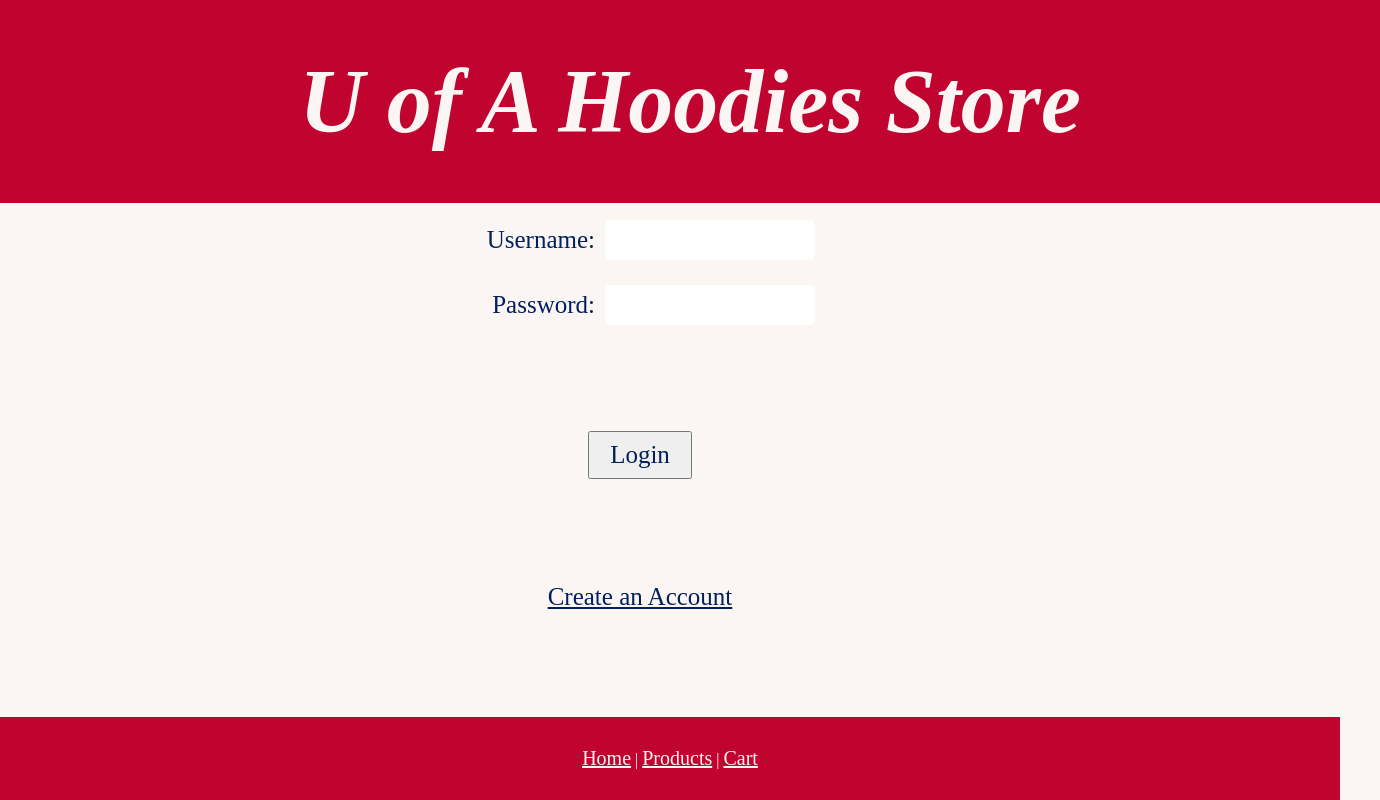
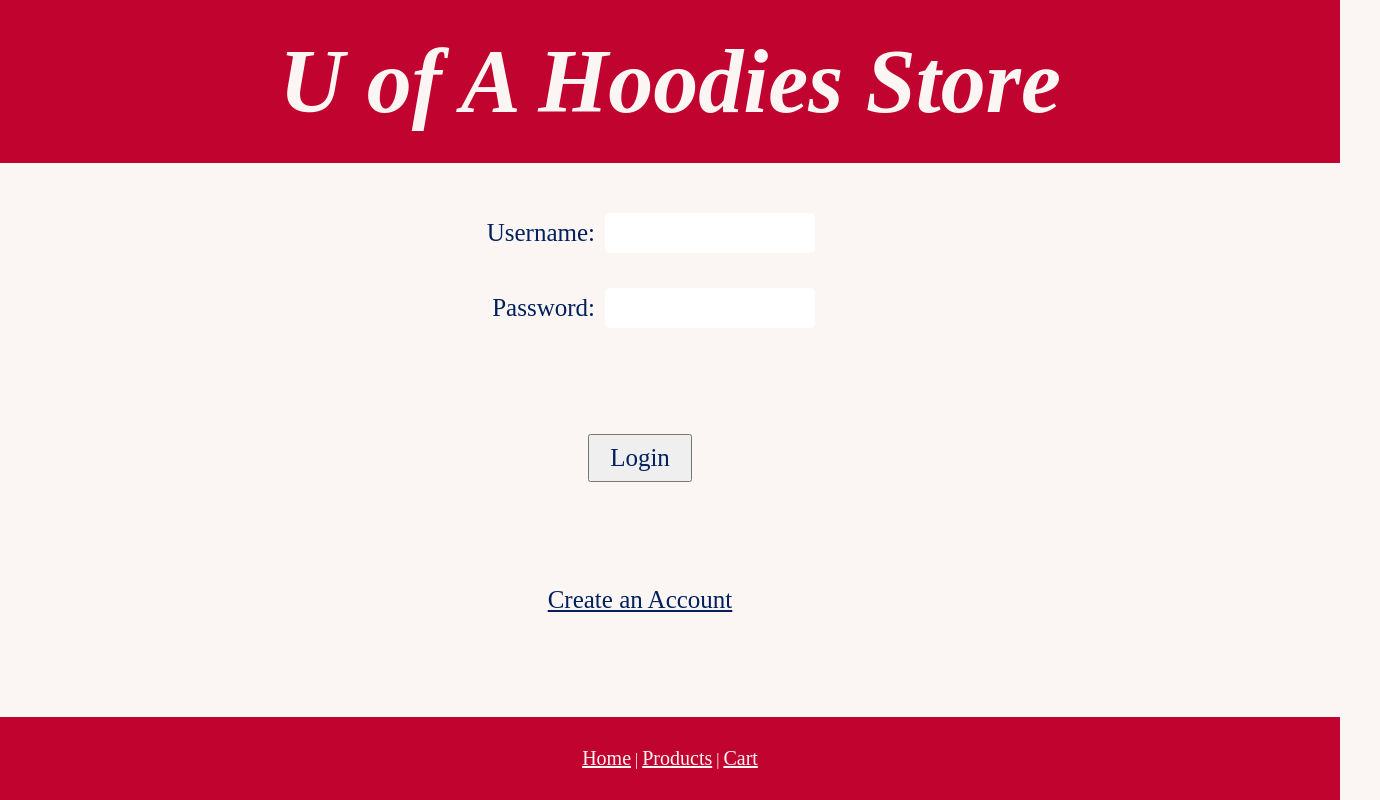
Before and after one commit to rubygilliland/cs337-final-project, a website: page public_html/login.html in a window 1280 px wide. Shown: the whole page, 1380 px wide, since content can reach past the window. Drawn offline with Linux system fonts and the light colour scheme.

Commit message:
small style

```diff
--- a/public_html/style.css
+++ b/public_html/style.css
@@ -16,7 +16,7 @@ h1 {
     font-style: italic;
     color: #fbf6f3;
     width: 100%;
-    padding: 50px;
+    padding: 30px;
     top: 0;
     left: 0;
     margin: 0;
@@ -74,6 +74,7 @@ label {
     margin-bottom: 10px;
     font-size: 25px;
     color: #01205c;
+    margin-top: 10px;
 }
 
 #createAccount {
@@ -88,9 +89,10 @@ label {
     display: flex;
     flex-direction: column;
     align-items: center;
-    justify-content: center;
-    height: calc(100vh - 350px);
+    justify-content: flex-start;
     font-size: 25px;
+    padding-top: 40px;
+
 }
 
 button {
```
